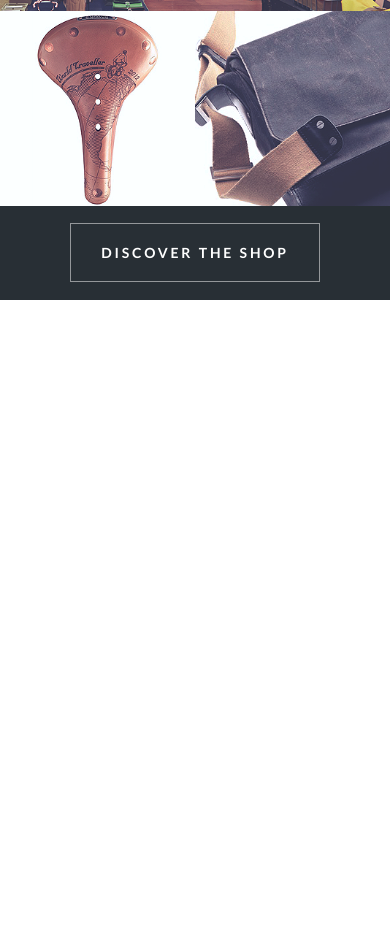
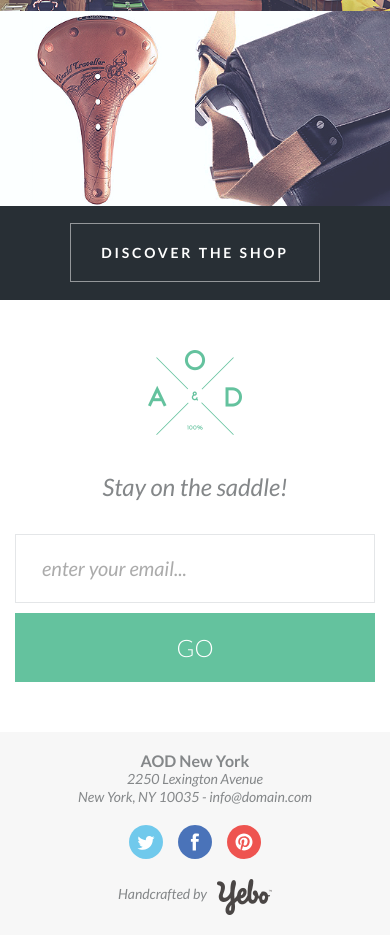
Before and after one commit to perymov/bisycleProject, a plain HTML site: page index.html in a window 390 px wide. Shown: the part 5520-6455 px from the top of the page. Before the commit the page ends 5820 px from the top, so only its background shows below. Drawn offline with nearby package versions, Linux system fonts and the light colour scheme.

Commit message:
Закончил с первым своим сайтом

```diff
--- a/#source/scss/_footer.scss
+++ b/#source/scss/_footer.scss
@@ -0,0 +1,55 @@
+.footer {
+	background-color: #f7f7f7;
+	&__row {
+		@include flexbox();
+		justify-content: space-between;
+		align-items: center;
+	}
+	&__adress {
+		font-size: 16px;
+		line-height: 17px;
+		font-weight: 700;
+		color: #848789;
+		margin: 100px 0px 100px 0px;
+		span {
+			font-size: 14px;
+			font-style: italic;
+			font-weight: 400;
+		}
+	}
+
+	&__logos {
+		a {
+			margin: 108px 0px;
+			&:nth-child(2) {
+				margin: 108px 15px;
+			}
+		}
+	}
+
+	@media (max-width: 600px) {
+		&__row {
+			flex-direction: column;
+		}
+		&__adress {
+			margin: 20px 0px;
+			text-align: center;
+		}
+		&__logos {
+			margin: 0px 0px 20px 0px;
+		}
+		&__logo {
+			margin: 0px 0px 20px 0px;
+		}
+	}
+}
+
+.logo {
+	&__text {
+		font-size: 14px;
+		line-height: 30px;
+		font-style: italic;
+		color: #848789;
+		margin: 0px 10px 0px 0px;
+	}
+}
--- a/#source/scss/_header.scss
+++ b/#source/scss/_header.scss
@@ -15,13 +15,10 @@
 		margin: 35px 0px 0px 0px;
 	}
 
-	&__menu {
-	}
-
 	&__logo {
 		position: absolute;
 		left: 50%;
-		top: 35;
+		top: 35px;
 		z-index: 12;
 		@include tr(-50%, 0px, 0px);
 		@media (max-width: 767px) {
@@ -37,12 +34,6 @@
 }
 
 .menu {
-	&__icon {
-	}
-
-	&__body {
-	}
-
 	&__list {
 		@include flexbox();
 		li {
@@ -159,7 +150,6 @@
 			}
 		}
 		&.active {
-			position: fixed;
 			span {
 				@include scale(0);
 				background-color: #fff;
@@ -175,8 +165,3 @@
 		}
 	}
 }
-
-.icon {
-	&__menu {
-	}
-}
--- a/#source/scss/_main.scss
+++ b/#source/scss/_main.scss
@@ -4,8 +4,7 @@
 .generation {
 	padding: 120px 0px;
 	background-color: #f7f7f7;
-	&__block {
-	}
+
 	@media (max-width: 900px) {
 		padding: 80px 0px;
 	}
@@ -116,8 +115,6 @@
 		}
 	}
 
-	&__image {
-	}
 	&:hover {
 		.item__logo {
 			opacity: 1;
@@ -175,8 +172,6 @@
 	background-size: cover;
 }
 
-.brands2 {
-}
 .brands2 .brands {
 	&__row {
 		@include flexbox();
@@ -197,8 +192,6 @@
 	}
 }
 
-.brands3 {
-}
 .brands3 .brands {
 	&__row {
 		@include flexbox();
@@ -232,8 +225,6 @@
 	@media (max-width: 1100px) {
 		padding: 60px 0 30px 0;
 	}
-	&__body {
-	}
 
 	&__item {
 		text-align: center;
@@ -263,8 +254,6 @@
 		color: #848789;
 	}
 }
-.container {
-}
 
 .slick-list {
 	overflow: hidden;
@@ -274,9 +263,6 @@
 .slick-track {
 	display: flex;
 	align-items: flex-start;
-}
-
-.slider__body {
 }
 
 .slider__body .slick-dots {
@@ -334,9 +320,6 @@
 		flex: 0 1 33.333%;
 	}
 
-	&__block {
-	}
-
 	&__footer {
 		padding: 75px 0px;
 		text-align: center;
@@ -366,6 +349,8 @@
 		&__column3 {
 			flex: 0 1 100%;
 		}
+	}
+	@media (max-width: 600px) {
 		&__footer {
 			padding: 40px 0px;
 		}
@@ -382,9 +367,6 @@
 
 	&__column {
 		flex: 0 1 50%;
-	}
-
-	&__items {
 	}
 
 	&__bg {
@@ -405,14 +387,9 @@
 		position: relative;
 		padding: 0px 0px 200% 0px;
 	}
+}
 
-	&__column1 {
-	}
-}
 .shop__block .item {
-	&__logo {
-	}
-
 	&__image {
 		background: url("../img/shop_img/shop_img1.png") center center no-repeat;
 		background-size: cover;
@@ -463,3 +440,83 @@
 		background-size: cover;
 	}
 }
+
+// FORMMMMMMMMMM
+
+.form {
+	&__body {
+		max-width: 534px;
+		text-align: center;
+		margin: 0px auto;
+	}
+
+	&__logo {
+		margin: 110px 0px 40px 0px;
+	}
+
+	&__label {
+		font-size: 24px;
+		font-style: italic;
+		color: #848789;
+		margin: 0px 0px 35px 0px;
+	}
+
+	&__form {
+		@include flexbox();
+		justify-content: center;
+		margin: 0px 0px 110px 0px;
+	}
+
+	&__input {
+		flex: 1 1 auto;
+	}
+
+	&__button {
+		flex: 0 0 126px;
+		background-color: #64c29e;
+		margin: 0px 0px 0px 10px;
+	}
+
+	&__btn {
+		font-size: 24px;
+		font-weight: 300;
+		width: 126px;
+		height: 69px;
+		line-height: 69px;
+		color: #ffffff;
+		background-color: transparent;
+	}
+
+	@media (max-width: 600px) {
+		&__logo {
+			margin: 50px 0px 40px 0px;
+		}
+		&__form {
+			margin: 0px 0px 50px 0px;
+		}
+	}
+	@media (max-width: 500px) {
+		&__form {
+			display: block;
+		}
+		&__button {
+			margin: 10px 0px 0px 0px;
+		}
+	}
+}
+
+.input {
+	width: 100%;
+	height: 69px;
+	background-color: #ffffff;
+	border: 1px solid #d3d7d9;
+	padding: 0px 26px;
+	font-size: 20px;
+	font-weight: 400;
+	font-style: italic;
+	color: #929292;
+	opacity: 0.6;
+}
+.input:focus {
+	color: #333;
+}
--- a/#source/scss/style.scss
+++ b/#source/scss/style.scss
@@ -2,9 +2,6 @@
 @import url("https://fonts.googleapis.com/css2?family=Lato:ital,wght@0,300;0,400;0,700;1,400&display=swap");
 @import "_nullstyle";
 /*----------Конец файла обнуляющих стилей-----------*/
-@import "_header";
-@import "main";
-@import "footer";
 
 .wrapper {
 	min-height: 100%;
@@ -26,3 +23,7 @@
 	@include flexbox();
 	flex-direction: column;
 }
+
+@import "_header";
+@import "main";
+@import "footer";
--- a/index.html
+++ b/index.html
@@ -1,5 +1,5 @@
 <!DOCTYPE html>
-<html lang="ru">
+<html lang="en">
 
 <head>
 	<title>Главная</title>
@@ -325,6 +325,49 @@
 						</div>
 					</div>
 				</section>
+				<section class="form">
+					<div class="container">
+						<div class="form__body">
+							<div class="form__logo">
+								<img src="img/logo/nav_logo.png" alt="">
+							</div>
+							<div class="form__label">
+								<h2>
+									Stay on the saddle!
+								</h2>
+							</div>
+							<form action="#" class="form__form">
+								<div class="form__input">
+									<input type="text" autocomplete="off" placeholder="enter your email..." class="input">
+								</div>
+								<div class="form__button">
+									<button type="submit" class="form__btn">GO</button>
+								</div>
+							</form>
+						</div>
+					</div>
+				</section>
+				<section class="footer">
+					<div class="container">
+						<div class="footer__row">
+							<h3 class="footer__adress">AOD New York <br> <span>2250 Lexington Avenue</span> <br> <span>New
+									York,
+									NY 10035 -
+									info@domain.com</span></h3>
+							<div class="footer__logos">
+								<a href=""><img class="twit" src="img/icons/icon2.svg" alt=""></a>
+								<a href=""><img class="face" src="img/icons/icon1.svg" alt=""></a>
+								<a href=""><img class="svg" src="img/icons/icon_.svg.svg" alt=""></a>
+							</div>
+							<div class="footer__logo">
+								<span class="logo__text">Handcrafted by</span>
+								<span class="logo__item">
+									<img src="img/logo/footer_logo.png" alt="">
+								</span>
+							</div>
+						</div>
+					</div>
+				</section>
 			</div>
 		</main>
 
```
Also changed, not shown: css/style.css, img/icons/icon1.svg (renamed from img/icons/icon_facebook.svg), img/icons/icon2.svg (renamed from img/icons/icon_twitter.svg).
